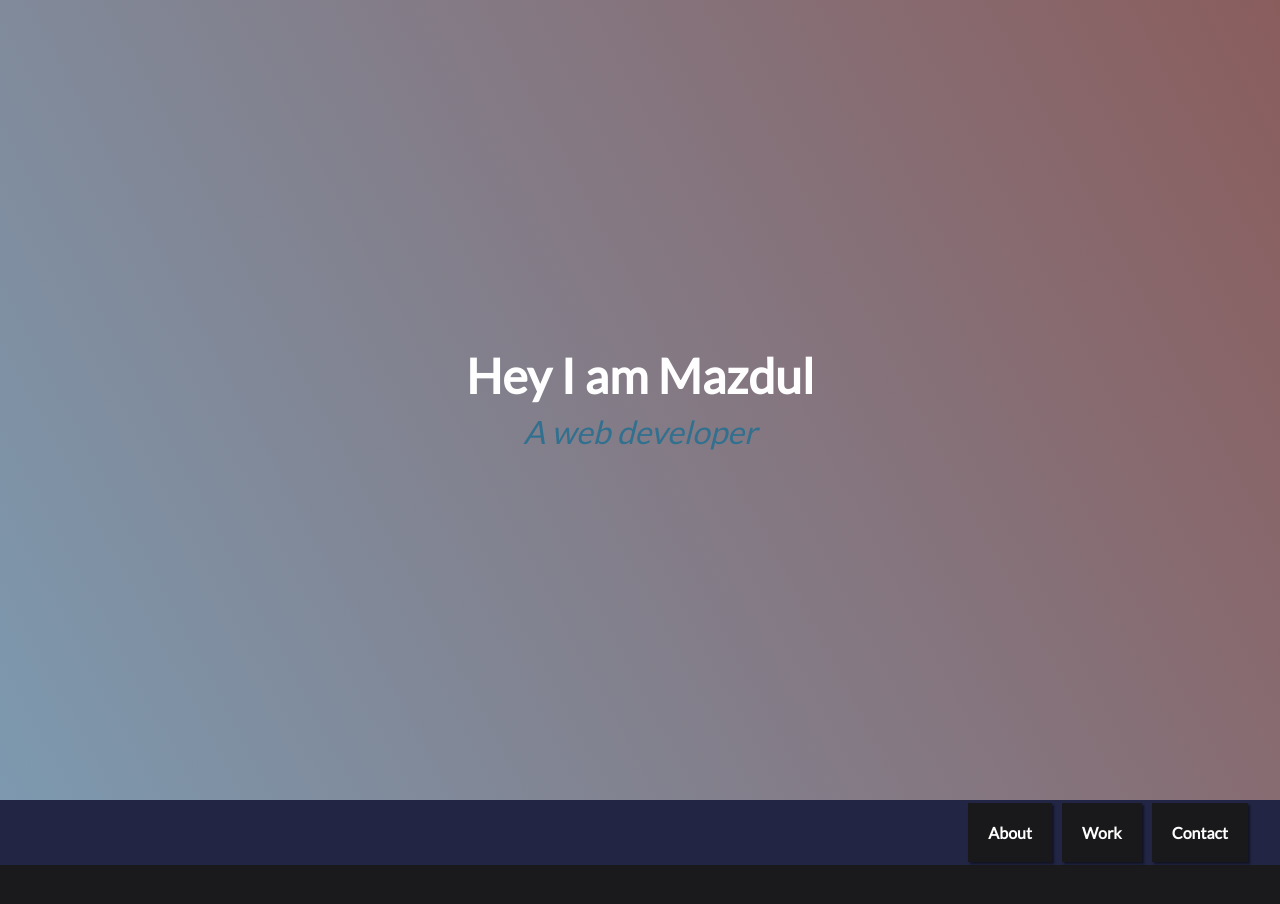
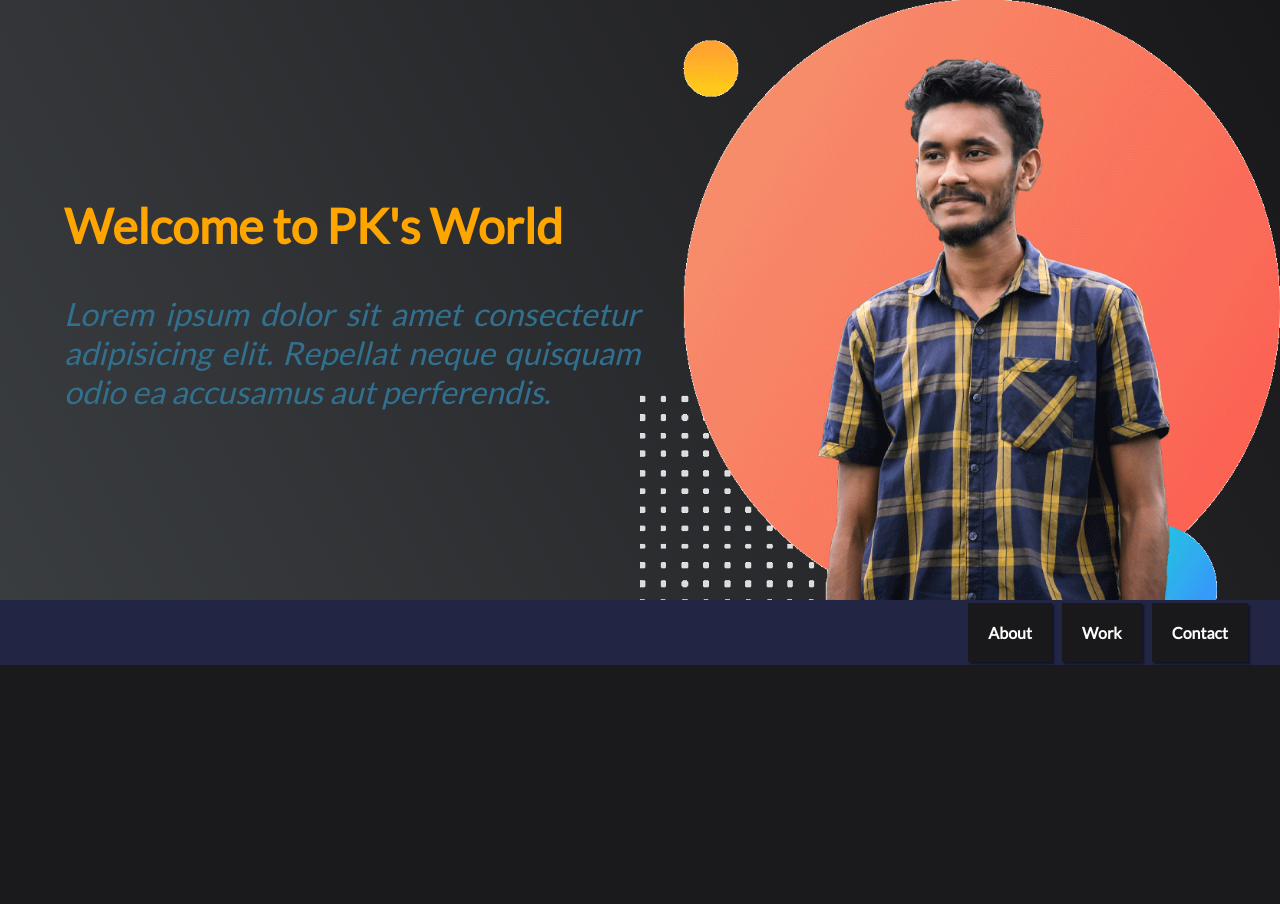
Before and after one commit to Mazdul1000/pk-portfolio, a plain HTML site: page index.html in a window 1280 px wide. Shown: the top 904 px of the page. Drawn offline with Linux system fonts and the light colour scheme.

Commit message:
change welcome section

```diff
--- a/index.html
+++ b/index.html
@@ -21,12 +21,12 @@
 
     <section id="welcome-section">
 
-       <div class="title">
-        <h1 >Hey I am Mazdul</h1>
-        <p>A web developer</p>
+       <div class="welcome-title">
+        <h1 >Welcome to PK's World</h1>
+        <p>Lorem ipsum dolor sit amet consectetur adipisicing elit. Repellat neque quisquam odio ea accusamus aut perferendis.</p>
        </div>
-       <div class="port-img">
-
+       <div class="banner-img">
+           <img src="img/my-bg1.png" alt="pk's photo">
        </div>
 
    </section>
--- a/style.css
+++ b/style.css
@@ -68,26 +68,39 @@ nav a:hover{
 }
 
 #welcome-section{
+    display: flex;
     background-color: #000;
-  background-image: linear-gradient(62deg, #7d99af 0%, #8a5d5d 100%);
-    height: 100vh;
+    background-image: linear-gradient(62deg, #3a3d40 0%, #181719 100%);
+   height: 600px;
     width: 100%;
     display: flex;
-    flex-direction: column;
-    justify-content: center;
+    background-repeat: no-repeat;
+    background-size: cover;
     text-align: center;
-    line-height: 1rem;
-
-
 
 }
 
+.welcome-title{
+    flex: 50%;
+    text-align: center;
+    margin: auto 0;
+    text-align: justify;
+    padding-left: 5%;
 
+}
 
+.banner-img{
+    flex: 50%;
+}
+.banner-img img{
+    height: 100%;
+    width: 100%;
+}
 
 #welcome-section h1{
       font-size: 48px;
-      color: #FEFEFE;
+      color: orange;
+      font-weight: 600;
 }
 #welcome-section p{
     color: #31708F;
```
Also changed, not shown: img/my-bg1.png (added), img/top-banner.png (added).
